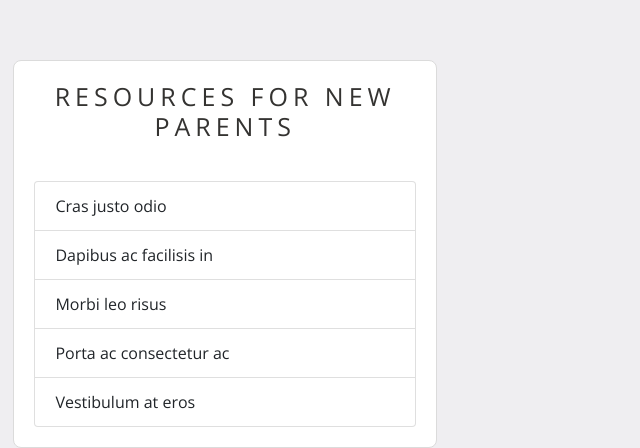
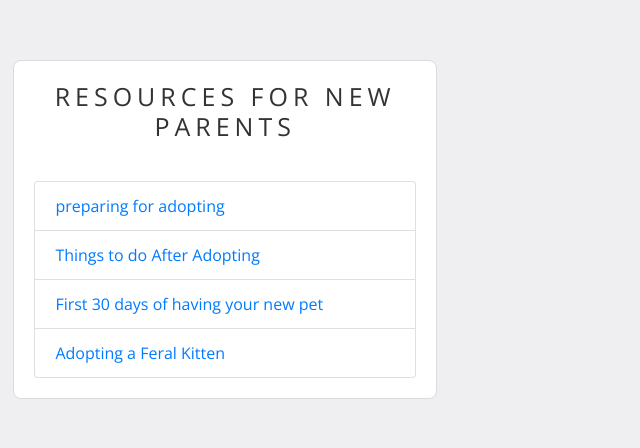
Before and after one commit to antman999/mod4-project-frontend, a React (Create React App) app: page /pets in a window 1280 px wide. Shown: the part 2330-2778 px from the top of the page, without its empty margins (0-640 px from the left). After the commit the page ends 2729 px from the top, so only its background shows below. Built offline with nearby package versions, Linux system fonts and the light colour scheme; no server answers; what react-geocode would draw is missing.

Commit message:
resources added

```diff
--- a/src/components/PetCard.js
+++ b/src/components/PetCard.js
@@ -91,11 +91,27 @@ const PetCard = props => {
 				<Col xs={11}>
 					<h4 className='petHome'>Resources For New Parents</h4>
 					<ListGroup>
-						<ListGroup.Item>Cras justo odio</ListGroup.Item>
-						<ListGroup.Item>Dapibus ac facilisis in</ListGroup.Item>
-						<ListGroup.Item>Morbi leo risus</ListGroup.Item>
-						<ListGroup.Item>Porta ac consectetur ac</ListGroup.Item>
-						<ListGroup.Item>Vestibulum at eros</ListGroup.Item>
+						<ListGroup.Item>
+							<a href='https://www.hillspet.com/dog-care/new-pet-parent/ten-things-to-do-after-adopting-a-dog'>
+								preparing for adopting
+							</a>
+						</ListGroup.Item>
+						<ListGroup.Item>
+							<a href='https://www.cesarsway.com/8-essential-steps-to-bringing-a-new-dog-into-the-home/'>
+								Things to do After Adopting
+							</a>
+						</ListGroup.Item>
+						<ListGroup.Item>
+							<a href='https://www.petfinder.com/dogs/bringing-a-dog-home/tips-for-first-30-days-dog/'>
+								First 30 days of having your new pet
+							</a>
+						</ListGroup.Item>
+						<ListGroup.Item>
+							<a href='https://petcube.com/blog/feral-cats-and-you-tips-to-put-wild-cats-at-ease/'>
+								Adopting a Feral Kitten
+							</a>
+						</ListGroup.Item>
+
 					</ListGroup>
 				</Col>
 			</Row>
```
